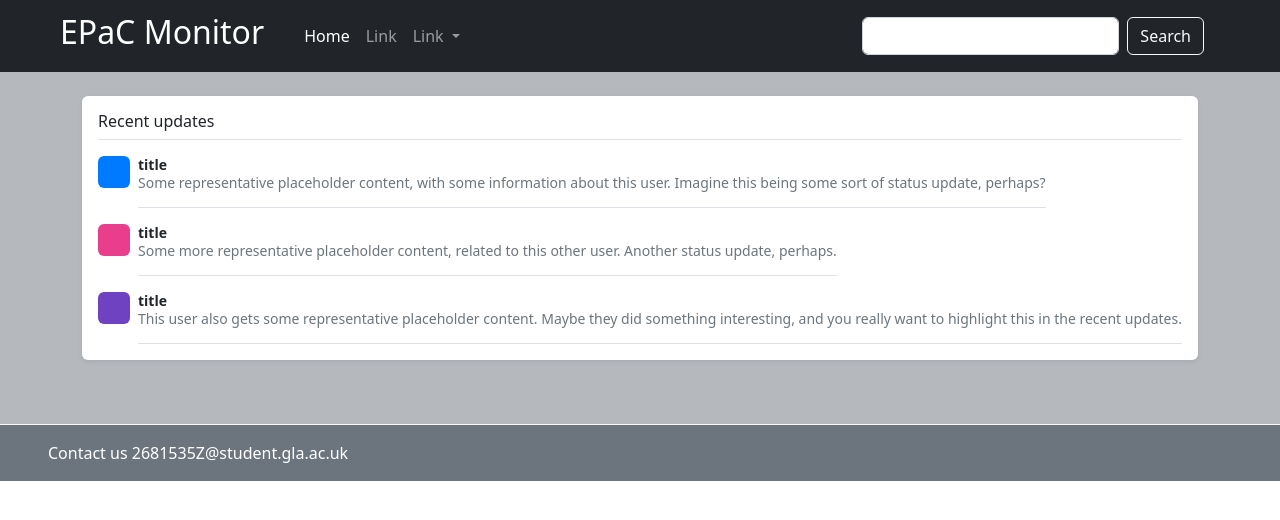
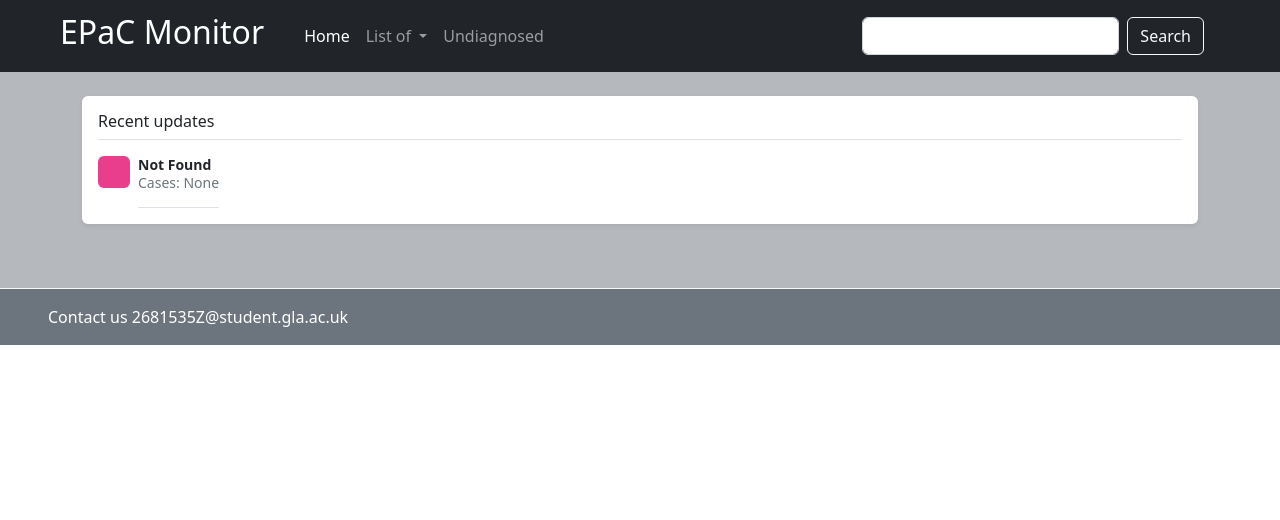
Before and after one commit to Vemon233/HuiDjango, a Django app: page /EPaCMonitor/board/ in a window 1280 px wide. Shown: the top 520 px of the page. Run offline with Django 3.2, Linux system fonts and the light colour scheme.

Commit message:
list
list finished

```diff
--- a/Crawler/GetClass.py
+++ b/Crawler/GetClass.py
@@ -56,7 +56,7 @@
 AND class != 'undiagnosed'
 GROUP BY name
 ORDER BY count DESC
-LIMIT 92
+LIMIT 90
 ) as A
 )
 '''
@@ -88,7 +88,7 @@
 AND class != 'undiagnosed'
 GROUP BY name
 ORDER BY count DESC
-LIMIT 15
+LIMIT 12
 ) as A
 )
 '''
--- a/EPaCMonitor/urls.py
+++ b/EPaCMonitor/urls.py
@@ -9,5 +9,7 @@
     path('board/', views.board, name='board'),
     path('pathogen/', views.pathogen, name='pathogen'),
     path('undiagnosed/', views.undiagnosed, name='undiagnosed'),
+    path('list_less/', views.list_less, name='list_less'),
+    path('list_common/', views.list_common, name='list_common'),
     path('list_frequent/', views.list_frequent, name='list_frequent'),
 ]
--- a/EPaCMonitor/views.py
+++ b/EPaCMonitor/views.py
@@ -1,6 +1,7 @@
-import pymysql
 from django.shortcuts import render
+from django.db import connection
 from EPaCMonitor.models import Disease
+
 
 
 # Create your views here.
@@ -21,7 +22,7 @@
 
 def board(request):
     context_dict = {}
-    return render(request, 'board.html', context_dict)
+    return render(request, 'list.html', context_dict)
 
 
 def undiagnosed(request):
@@ -31,39 +32,57 @@
 
 def list_frequent(request):
     context_dict = {}
+    cur = connection.cursor()
+    sqlQuery = '''
+        SELECT name, sum(cases)
+        from disease
+        where class = 'frequent'
+        group by name
+        order by sum(cases)
+        '''
 
-    conn = pymysql.connect(
-        host='localhost',
-        port=3306,
-        charset='UTF8',
-        user='root',
-        password='521365zhh',
-        db='diseasedb'
-    )
-    cur = conn.cursor()
+    cur.execute(sqlQuery)
+    result = cur.fetchall()
+    pathogens = list(result)
+    cur.close()
+    pathogens.reverse()
+    context_dict['pathogens'] = pathogens
+    return render(request, 'list.html', context_dict)
 
+def list_common(request):
+    context_dict = {}
+    cur = connection.cursor()
     sqlQuery = '''
-    SELECT name, sum(cases)
-    from disease
-    where class = 'frequent'
-    group by name
-    order by sum(cases)
-    '''
-    name_list = []
-    cases_list = []
-    try:
-        cur.execute(sqlQuery)
-        results = cur.fetchall()
-        for row in results:
-            name_list.append(row[0])
-            cases_list.append(row[1])
-    except pymysql.Error as e:
-        print("Failed: " + str(e))
-    finally:
-        cur.close()
-        conn.close()
+        SELECT name, sum(cases)
+        from disease
+        where class = 'common'
+        group by name
+        order by sum(cases)
+        '''
 
-    context_dict['pathogens'] = name_list
-    context_dict['cases_list'] = cases_list
+    cur.execute(sqlQuery)
+    result = cur.fetchall()
+    pathogens = list(result)
+    cur.close()
+    pathogens.reverse()
+    context_dict['pathogens'] = pathogens
+    return render(request, 'list.html', context_dict)
 
-    return render(request, 'list_frequent.html', context_dict)
+def list_less(request):
+    context_dict = {}
+    cur = connection.cursor()
+    sqlQuery = '''
+        SELECT name, sum(cases)
+        from disease
+        where class = 'less'
+        group by name
+        order by sum(cases)
+        '''
+
+    cur.execute(sqlQuery)
+    result = cur.fetchall()
+    pathogens = list(result)
+    cur.close()
+    pathogens.reverse()
+    context_dict['pathogens'] = pathogens
+    return render(request, 'list.html', context_dict)
--- a/templates/base.html
+++ b/templates/base.html
@@ -25,24 +25,22 @@
         <div class="collapse navbar-collapse mx-3" id="navbarScroll">
             <ul class="navbar-nav me-auto my-2 my-lg-0 navbar-nav-scroll" style="--bs-scroll-height: 100px;">
                 <li class="nav-item">
-                    <a class="nav-link active" aria-current="page" href="#">Home</a>
+                    <a class="nav-link active" aria-current="page" href="http://127.0.0.1:8000/">Home</a>
                 </li>
-                <li class="nav-item">
-                    <a class="nav-link" href="#">Link</a>
-                </li>
+
                 <li class="nav-item dropdown">
                     <a class="nav-link dropdown-toggle" href="#" role="button" data-bs-toggle="dropdown"
                        aria-expanded="false">
-                        Link
+                        List of
                     </a>
                     <ul class="dropdown-menu">
-                        <li><a class="dropdown-item" href="#">Action</a></li>
-                        <li><a class="dropdown-item" href="#">Another action</a></li>
-                        <li>
-                            <hr class="dropdown-divider">
-                        </li>
-                        <li><a class="dropdown-item" href="#">Something else here</a></li>
+                        <li><a class="dropdown-item" href="http://127.0.0.1:8000/EPaCMonitor/list_frequent/">Frequent Disease</a></li>
+                        <li><a class="dropdown-item" href="http://127.0.0.1:8000/EPaCMonitor/list_common/">Common Disease</a></li>
+                        <li><a class="dropdown-item" href="http://127.0.0.1:8000/EPaCMonitor/list_less/">Less Common Disease</a></li>
                     </ul>
+                </li>
+                <li class="nav-item">
+                    <a class="nav-link" href="http://127.0.0.1:8000/EPaCMonitor/undiagnosed/">Undiagnosed</a>
                 </li>
             </ul>
             <form class="d-flex" role="search">
--- a/templates/board.html
+++ /dev/null
@@ -1,58 +0,0 @@
-{% extends 'base.html' %}
-
-{% block body_block %}
-    <section class="bg-secondary bg-opacity-50 p-5">
-        <div class="container">
-
-            <div class="my-3 p-3 bg-body rounded shadow-sm">
-                <h6 class="border-bottom pb-2 mb-0">Recent updates</h6>
-                {% block post_block %}
-                {% endblock %}
-
-                <div class="d-flex text-muted pt-3">
-                    <svg class="bd-placeholder-img flex-shrink-0 me-2 rounded" width="32" height="32"
-                         xmlns="http://www.w3.org/2000/svg" role="img" aria-label="Placeholder: 32x32"
-                         preserveAspectRatio="xMidYMid slice" focusable="false"><title>Placeholder</title>
-                        <rect width="100%" height="100%" fill="#007bff"></rect>
-                        <text x="50%" y="50%" fill="#007bff" dy=".3em">32x32</text>
-                    </svg>
-                    <p class="pb-3 mb-0 small lh-sm border-bottom">
-                        <strong class="d-block text-dark">title</strong>
-                        Some representative placeholder content, with some information about this user. Imagine this
-                        being
-                        some sort of status update, perhaps?
-                    </p>
-                </div>
-                <div class="d-flex text-muted pt-3">
-                    <svg class="bd-placeholder-img flex-shrink-0 me-2 rounded" width="32" height="32"
-                         xmlns="http://www.w3.org/2000/svg" role="img" aria-label="Placeholder: 32x32"
-                         preserveAspectRatio="xMidYMid slice" focusable="false"><title>Placeholder</title>
-                        <rect width="100%" height="100%" fill="#e83e8c"></rect>
-                        <text x="50%" y="50%" fill="#e83e8c" dy=".3em">32x32</text>
-                    </svg>
-
-                    <p class="pb-3 mb-0 small lh-sm border-bottom">
-                        <strong class="d-block text-dark">title</strong>
-                        Some more representative placeholder content, related to this other user. Another status update,
-                        perhaps.
-                    </p>
-                </div>
-                <div class="d-flex text-muted pt-3">
-                    <svg class="bd-placeholder-img flex-shrink-0 me-2 rounded" width="32" height="32"
-                         xmlns="http://www.w3.org/2000/svg" role="img" aria-label="Placeholder: 32x32"
-                         preserveAspectRatio="xMidYMid slice" focusable="false"><title>Placeholder</title>
-                        <rect width="100%" height="100%" fill="#6f42c1"></rect>
-                        <text x="50%" y="50%" fill="#6f42c1" dy=".3em">32x32</text>
-                    </svg>
-
-                    <p class="pb-3 mb-0 small lh-sm border-bottom">
-                        <strong class="d-block text-dark">title</strong>
-                        This user also gets some representative placeholder content. Maybe they did something
-                        interesting,
-                        and you really want to highlight this in the recent updates.
-                    </p>
-                </div>
-            </div>
-        </div>
-    </section>
-{% endblock %}
--- a/templates/index.html
+++ b/templates/index.html
@@ -66,7 +66,7 @@
                     <div class="card bg-dark text-light" style="height: 24rem">
                         <div class="card-body text-center">
                             <h2 class="card-title position-absolute bottom-50 start-50 translate-middle my-4">前端知识</h2>
-                            <a href="#"
+                            <a href="EPaCMonitor/list_frequent"
                                class="btn btn-primary position-absolute bottom-0 start-50 translate-middle-x mb-5"
                             >学习前端</a>
                         </div>
@@ -76,7 +76,7 @@
                     <div class="card bg-dark text-light" style="height: 24rem">
                         <div class="card-body text-center">
                             <h2 class="card-title position-absolute bottom-50 start-50 translate-middle my-4">前端知识</h2>
-                            <a href="#"
+                            <a href="EPaCMonitor/list_common"
                                class="btn btn-primary position-absolute bottom-0 start-50 translate-middle-x mb-5"
                             >学习前端</a>
                         </div>
@@ -86,7 +86,7 @@
                     <div class="card bg-dark text-light" style="height: 24rem">
                         <div class="card-body text-center">
                             <h2 class="card-title position-absolute bottom-50 start-50 translate-middle my-4">前端知识</h2>
-                            <a href="#"
+                            <a href="EPaCMonitor/list_less"
                                class="btn btn-primary position-absolute bottom-0 start-50 translate-middle-x mb-5"
                             >学习前端</a>
                         </div>
--- /dev/null
+++ b/templates/list.html
@@ -0,0 +1,45 @@
+{% extends 'base.html' %}
+
+{% block title_block %}
+    Frequent Disease
+{% endblock %}
+
+{% block body_block %}
+    <section class="bg-secondary bg-opacity-50 p-5">
+        <div class="container">
+
+            <div class="my-3 p-3 bg-body rounded shadow-sm">
+                <h6 class="border-bottom pb-2 mb-0">Recent updates</h6>
+                {% if pathogens %}
+                    {% for pathogen in pathogens %}
+                        <div class="d-flex text-muted pt-3">
+                            <svg class="bd-placeholder-img flex-shrink-0 me-2 rounded" width="32" height="32"
+                                 xmlns="http://www.w3.org/2000/svg" role="img" aria-label="Placeholder: 32x32"
+                                 preserveAspectRatio="xMidYMid slice" focusable="false"><title>Placeholder</title>
+                                <rect width="100%" height="100%" fill="#e83e8c"></rect>
+                            </svg>
+
+                            <p class="pb-3 mb-0 small lh-sm border-bottom">
+                                <strong class="d-block text-dark">{{ pathogen.0 }}</strong>
+                                Cases: {{ pathogen.1 }}
+                            </p>
+                        </div>
+                    {% endfor %}
+                {% else %}
+                    <div class="d-flex text-muted pt-3">
+                        <svg class="bd-placeholder-img flex-shrink-0 me-2 rounded" width="32" height="32"
+                             xmlns="http://www.w3.org/2000/svg" role="img" aria-label="Placeholder: 32x32"
+                             preserveAspectRatio="xMidYMid slice" focusable="false"><title>Placeholder</title>
+                            <rect width="100%" height="100%" fill="#e83e8c"></rect>
+                        </svg>
+
+                        <p class="pb-3 mb-0 small lh-sm border-bottom">
+                            <strong class="d-block text-dark">Not Found</strong>
+                            Cases: None
+                        </p>
+                    </div>
+                {% endif %}
+            </div>
+        </div>
+    </section>
+{% endblock %}
```
Also changed, not shown: templates/list_frequent.html (deleted, +0 -38 lines).
